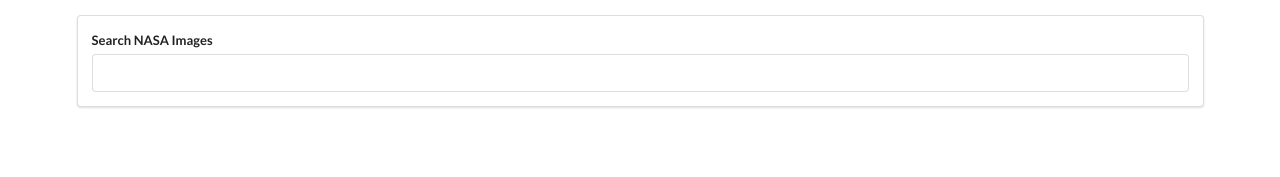
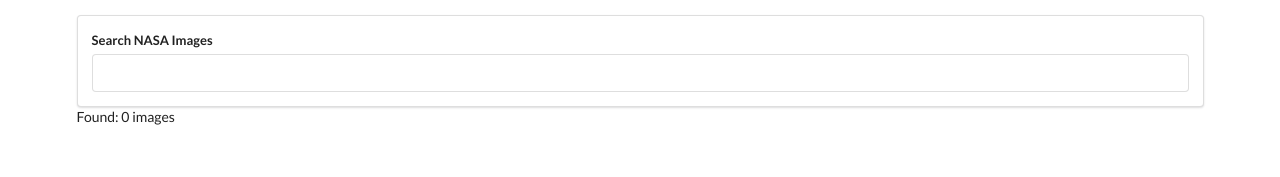
Before and after one commit to mekowalski/react-nasa-images-app, a React (Create React App) app: page / in a window 1280 px wide. Shown: the top 177 px of the page. Built offline with nearby package versions, Linux system fonts and the light colour scheme.

Commit message:
initial state and setState, printout images array length

```diff
--- a/src/components/App.js
+++ b/src/components/App.js
@@ -3,7 +3,8 @@
 import SearchBar from './SearchBar'
 
 class App extends React.Component{
-  //axios with async await syntax
+  state = { images: [] }
+
   async onSearchSubmit(term) {
     const response = await axios.get('https://images-api.nasa.gov/search', {
       params: {
@@ -14,15 +15,14 @@
         Authorization: 'API-key fLIfZZeWjAhPawnoL8lIyubp9JeOYPSdvJUU4jYk'
       }
     })
-    console.log(response.data.collection.items)
+    this.setState({ images: response.data.collection.items })
   }
 
   render() {
     return (
       <div className='ui container' style={{ marginTop: '15px' }}>
-      <SearchBar
-        onSubmit={this.onSearchSubmit}
-      />
+        <SearchBar onSubmit={this.onSearchSubmit} />
+        Found: {this.state.images.length} images
       </div>
     )
   }
```
Also changed, not shown: 1 other file (tests, documents, lock files or other folders).
